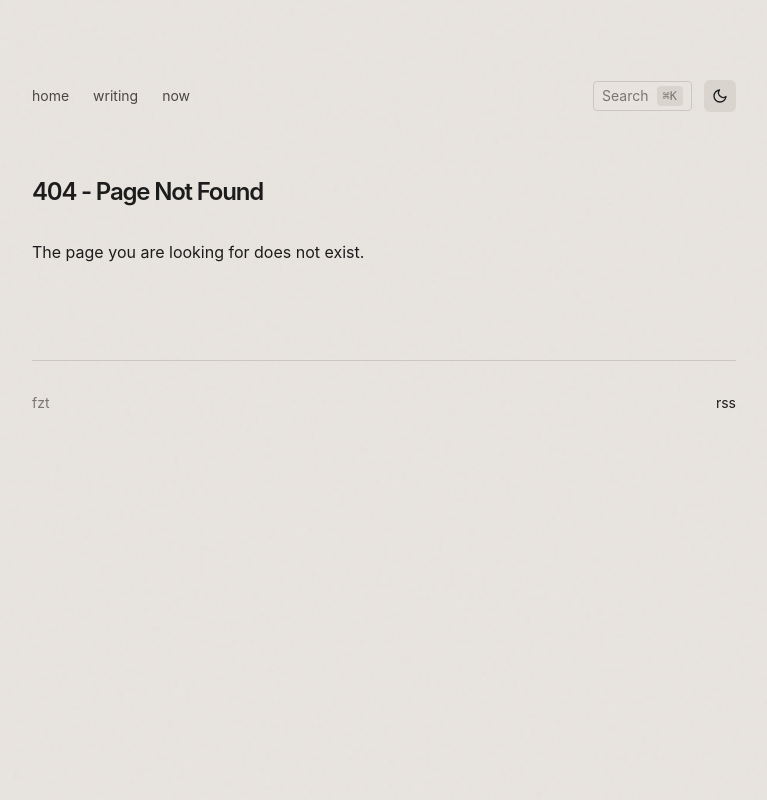
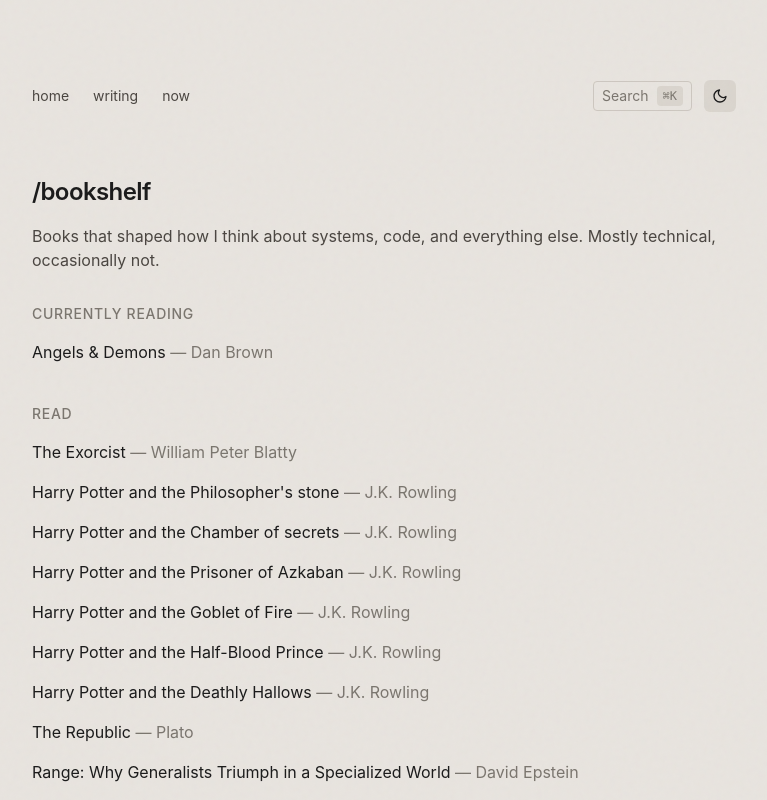
Before and after one commit to frostzt/portfolio, a Next.js app: page /bookshelf in a window 1280 px wide. Before the commit this address had no page. Shown: the top 800 px of the page, without its empty margins (256-1023 px from the left). Built offline with nearby package versions, Linux system fonts and the light colour scheme.

Commit message:
chore: bookshelf

```diff
--- /dev/null
+++ b/app/bookshelf/page.tsx
@@ -0,0 +1,268 @@
+export const metadata = {
+  title: 'Bookshelf',
+  description: 'Books I have read, am reading, or want to read.',
+}
+
+interface Book {
+  title: string
+  author: string
+  status: 'reading' | 'read' | 'want'
+  note?: string
+}
+
+const books: Book[] = [
+  // Currently Reading
+  {
+    title: 'Angels & Demons',
+    author: 'Dan Brown',
+    status: 'reading',
+  },
+  // Read
+  {
+    title: 'The Exorcist',
+    author: 'William Peter Blatty',
+    status: 'read',
+  },
+  {
+    title: 'Harry Potter and the Philosopher\'s stone',
+    author: 'J.K. Rowling',
+    status: 'read',
+  },
+  {
+    title: 'Harry Potter and the Chamber of secrets',
+    author: 'J.K. Rowling',
+    status: 'read',
+  },
+  {
+    title: 'Harry Potter and the Prisoner of Azkaban',
+    author: 'J.K. Rowling',
+    status: 'read',
+  },
+  {
+    title: 'Harry Potter and the Goblet of Fire',
+    author: 'J.K. Rowling',
+    status: 'read',
+  },
+  {
+    title: 'Harry Potter and the Half-Blood Prince',
+    author: 'J.K. Rowling',
+    status: 'read',
+  },
+  {
+    title: 'Harry Potter and the Deathly Hallows',
+    author: 'J.K. Rowling',
+    status: 'read',
+  },
+  {
+    title: 'The Republic',
+    author: 'Plato',
+    status: 'read',
+  },
+  {
+    title: 'Range: Why Generalists Triumph in a Specialized World',
+    author: 'David Epstein',
+    status: 'read',
+  },
+  {
+    title: 'And Then There were None',
+    author: 'Agatha Christie',
+    status: 'read',
+  },
+  {
+    title: 'Deep Work: Rules for Focused Success in a Distracted World',
+    author: 'Cal Newport',
+    status: 'read',
+  },
+  {
+    title: 'Start with Why: How Great Leaders Inspire Everyone to Take Action',
+    author: 'Simon Sinek',
+    status: 'read',
+  },
+  {
+    title: 'Astrophysics for People in a Hurry',
+    author: 'Neil deGrasse Tyson',
+    status: 'read',
+  },
+  {
+    title: 'Man\'s Search for Meaning',
+    author: 'Viktor E. Frankl',
+    status: 'read',
+  },
+  {
+    title: 'Originals: How Non-Conformists Move the World',
+    author: 'Adam M. Grant',
+    status: 'read',
+  },
+  {
+    title: 'Think like a Rocket Scientist',
+    author: 'Ozan Varol',
+    status: 'read',
+  },
+  {
+    title: 'The Everything Store: Jeff Bezos and the Age of Amazon',
+    author: 'Brad Stone',
+    status: 'read',
+  },
+  {
+    title: 'As a Man Thinketh',
+    author: 'James Allen',
+    status: 'read',
+  },
+  {
+    title: 'Think and Grow Rich',
+    author: 'Napolean Hill',
+    status: 'read',
+  },
+  {
+    title: 'Ikigai',
+    author: 'Hector Garcia',
+    status: 'read',
+  },
+  {
+    title: 'Meditations',
+    author: 'Marcus Aurelius',
+    status: 'read',
+  },
+  {
+    title: 'The Intelligent Investor',
+    author: 'Benjamin Graham',
+    status: 'read',
+  },
+  {
+    title: 'Factfulness: Ten Reasons we\'re Wrong about the World',
+    author: 'Hans Rosling',
+    status: 'read',
+  },
+  {
+    title: 'Rich Dad, Poor Dad',
+    author: 'Robert T. Kiyosaki',
+    status: 'read',
+  },
+  {
+    title: 'The 7 Habits of Highly Effective People',
+    author: 'Stephen R. Covey',
+    status: 'read',
+  },
+  {
+    title: 'Atomic Habits',
+    author: 'James Clear',
+    status: 'read',
+  },
+  {
+    title: 'Thinking, Fast and Slow',
+    author: 'Daniel Kahneman',
+    status: 'read',
+  },
+  {
+    title: 'Sapiens',
+    author: 'Yuval Noah Harari',
+    status: 'read',
+  },
+  {
+    title: 'Sapiens',
+    author: 'Yuval Noah Harari',
+    status: 'read',
+  },
+  {
+    title: 'The Subtle Art of Not Giving a F*ck',
+    author: 'Mark Manson',
+    status: 'read',
+  },
+  {
+    title: 'The Alchemist',
+    author: 'Paulo Coelho',
+    status: 'read',
+  },
+  {
+    title: 'How to win Friends and Influence People',
+    author: 'Dale Carnegie',
+    status: 'read',
+  },
+  {
+    title: 'Zero to One: Notes on startups',
+    author: 'Peter Thiel',
+    status: 'read',
+  },
+  {
+    title: 'Einstien: His Life and Universe',
+    author: 'Walter Isaacson',
+    status: 'read',
+  },
+]
+
+export default function BookshelfPage() {
+  const reading = books.filter((b) => b.status === 'reading')
+  const read = books.filter((b) => b.status === 'read')
+  const want = books.filter((b) => b.status === 'want')
+
+  return (
+    <section>
+      <h1 className="text-2xl font-semibold tracking-tight mb-4 text-primary">
+        /bookshelf
+      </h1>
+      <p className="text-secondary mb-8">
+        Books that shaped how I think about systems, code, and everything else.
+        Mostly technical, occasionally not.
+      </p>
+
+      <div className="space-y-10">
+        {reading.length > 0 && (
+          <div>
+            <h2 className="text-sm font-medium text-muted uppercase tracking-wider mb-4">
+              Currently Reading
+            </h2>
+            <ul className="space-y-4">
+              {reading.map((book) => (
+                <li key={book.title}>
+                  <span className="text-primary">{book.title}</span>
+                  <span className="text-muted"> — {book.author}</span>
+                  {book.note && (
+                    <p className="text-sm text-muted mt-1">{book.note}</p>
+                  )}
+                </li>
+              ))}
+            </ul>
+          </div>
+        )}
+
+        {read.length > 0 && (
+          <div>
+            <h2 className="text-sm font-medium text-muted uppercase tracking-wider mb-4">
+              Read
+            </h2>
+            <ul className="space-y-4">
+              {read.map((book) => (
+                <li key={book.title}>
+                  <span className="text-primary">{book.title}</span>
+                  <span className="text-muted"> — {book.author}</span>
+                  {book.note && (
+                    <p className="text-sm text-muted mt-1">{book.note}</p>
+                  )}
+                </li>
+              ))}
+            </ul>
+          </div>
+        )}
+
+        {want.length > 0 && (
+          <div>
+            <h2 className="text-sm font-medium text-muted uppercase tracking-wider mb-4">
+              Want to Read
+            </h2>
+            <ul className="space-y-4">
+              {want.map((book) => (
+                <li key={book.title}>
+                  <span className="text-primary">{book.title}</span>
+                  <span className="text-muted"> — {book.author}</span>
+                  {book.note && (
+                    <p className="text-sm text-muted mt-1">{book.note}</p>
+                  )}
+                </li>
+              ))}
+            </ul>
+          </div>
+        )}
+      </div>
+    </section>
+  )
+}
```
